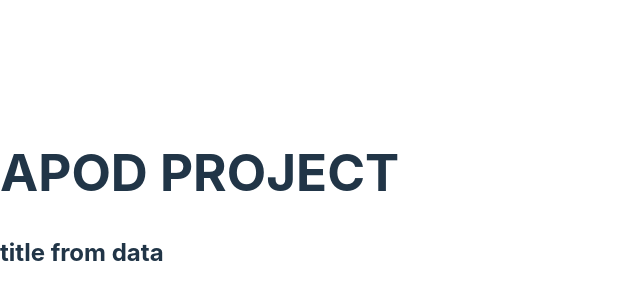
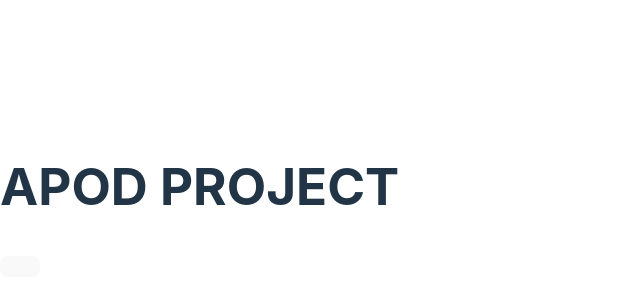
Before and after one commit to thesnowglobe/APOD, a React (Vite) app: page / in a window 1280 px wide. Shown: the part 212-512 px from the top of the page, without its empty margins (0-640 px from the left). Built offline with nearby package versions, Linux system fonts and the light colour scheme.

Commit message:
add Footer jsx

```diff
--- a/src/components/Footer.jsx
+++ b/src/components/Footer.jsx
@@ -1,11 +1,18 @@
-export default function Footer() {
+/* eslint-disable react/prop-types */
+export default function Footer(props) {
+
+  const {handleToggleModal, data} = props
+
   return (
     <footer>
-      <div></div>
+      <div className="bgGradient"></div>
       <div>
         <h1>APOD PROJECT</h1>
-        <h2>title from data</h2>
+        <h2>{data?.title}</h2>
       </div>
+      <button onClick={handleToggleModal}>
+        <i className="fa-solid fa-circle-info"></i>
+      </button>
     </footer>
   )
 }
```
